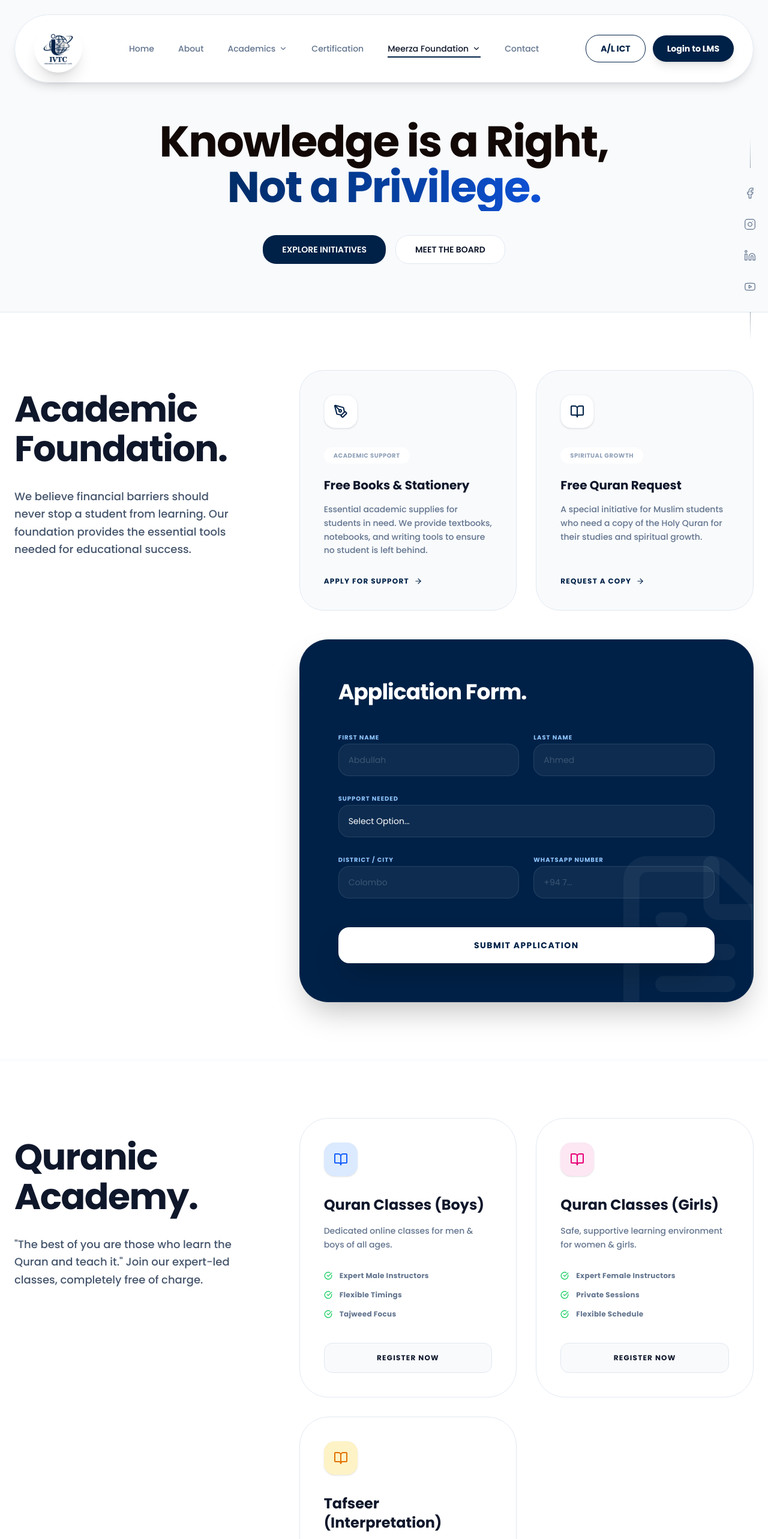
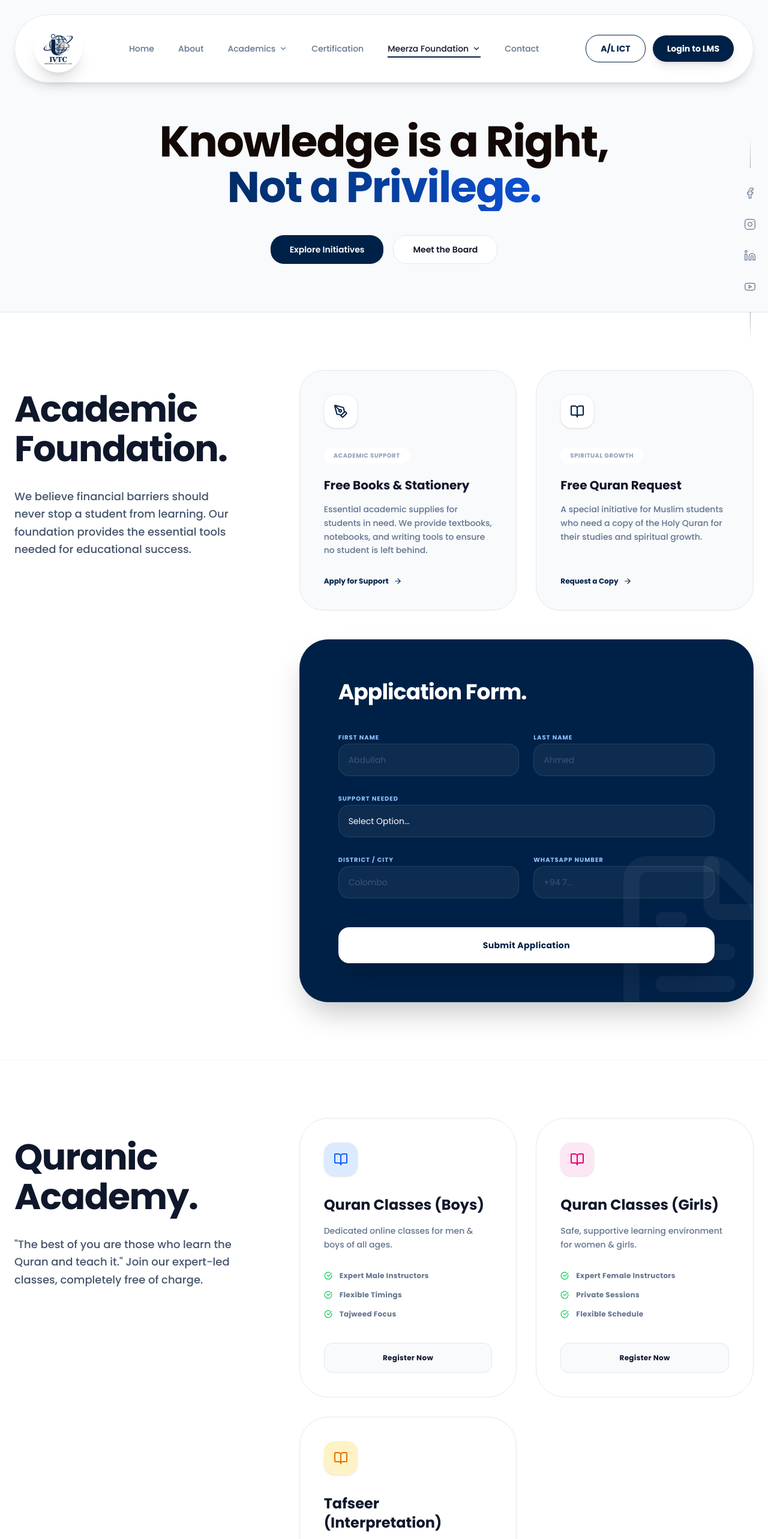
Before and after one commit to Sharjun-Hussain/ivtc-landing-page, a Next.js app: page /meerza-foundation in a window 1280 px wide. Shown: the top 2566 px of the page at 60% size. Built offline with nearby package versions, Linux system fonts and the light colour scheme.

Commit message:
refactor: remove uppercase text-transform from UI components for improved readability

```diff
--- a/components/MeerzaFoundation/InitiativesAcademicAid.jsx
+++ b/components/MeerzaFoundation/InitiativesAcademicAid.jsx
@@ -96,7 +96,7 @@ const InitiativesAcademicAid = () => {
                     </p>
                     <button
                       onClick={() => handleApply(offer.title)}
-                      className="text-xs font-bold uppercase tracking-widest text-[#002147] dark:text-blue-400 flex items-center gap-2 hover:gap-3 transition-all"
+                      className="text-xs font-bold text-[#002147] dark:text-blue-400 flex items-center gap-2 hover:gap-3 transition-all"
                     >
                       {offer.action} <ArrowRight size={14} />
                     </button>
@@ -166,7 +166,7 @@ const InitiativesAcademicAid = () => {
                       </div>
                     </div>
 
-                    <button type="submit" className="w-full py-5 rounded-2xl bg-white text-[#002147] font-bold text-sm uppercase tracking-widest hover:bg-blue-50 transform hover:scale-[1.02] active:scale-95 transition-all mt-6 shadow-2xl">
+                    <button type="submit" className="w-full py-5 rounded-2xl bg-white text-[#002147] font-bold text-sm tracking-wide hover:bg-blue-50 transform hover:scale-[1.02] active:scale-95 transition-all mt-6 shadow-2xl">
                       Submit Application
                     </button>
                   </form>
--- a/components/MeerzaFoundation/InitiativesDigitalLibrary.jsx
+++ b/components/MeerzaFoundation/InitiativesDigitalLibrary.jsx
@@ -43,7 +43,7 @@ const InitiativesDigitalLibrary = () => {
                 Authentic Islamic knowledge, accessible to everyone, everywhere. Explore our curated collection of essential academic and spiritual texts.
               </p>
 
-              <div className="mt-8 md:mt-12 inline-flex items-center gap-3 px-6 py-3 rounded-2xl bg-slate-50 dark:bg-white/5 border border-slate-200 dark:border-white/10 text-[#002147] dark:text-blue-400 text-[11px] md:text-xs font-bold uppercase tracking-widest hover:bg-[#002147] hover:text-white transition-all cursor-pointer">
+              <div className="mt-8 md:mt-12 inline-flex items-center gap-3 px-6 py-3 rounded-2xl bg-slate-50 dark:bg-white/5 border border-slate-200 dark:border-white/10 text-[#002147] dark:text-blue-400 text-[11px] md:text-xs font-bold tracking-wide hover:bg-[#002147] hover:text-white transition-all cursor-pointer">
                 <LayoutGrid size={14} /> View All Categories
               </div>
             </ScrollReveal>
@@ -60,7 +60,7 @@ const InitiativesDigitalLibrary = () => {
                          {book.title.split(' ')[0]}
                       </div>
                       <div className="absolute inset-0 bg-[#002147]/80 opacity-0 group-hover:opacity-100 transition-all duration-500 flex items-center justify-center">
-                          <button className="h-10 px-8 bg-white text-[#002147] rounded-2xl font-bold text-[10px] md:text-xs uppercase tracking-widest transform translate-y-6 group-hover:translate-y-0 transition-transform duration-500 shadow-xl">
+                          <button className="h-10 px-8 bg-white text-[#002147] rounded-2xl font-bold text-[10px] md:text-xs tracking-wide transform translate-y-6 group-hover:translate-y-0 transition-transform duration-500 shadow-xl">
                               Preview
                           </button>
                       </div>
@@ -72,7 +72,7 @@ const InitiativesDigitalLibrary = () => {
                     <p className="text-[10px] md:text-xs font-bold text-slate-400 uppercase tracking-widest mb-6 md:mb-8">{book.author}</p>
 
                     <div className="mt-auto">
-                      <button className="w-full py-4 bg-slate-50 dark:bg-white/5 border border-slate-200 dark:border-white/10 rounded-2xl flex items-center justify-center gap-3 text-[10px] md:text-xs font-bold uppercase tracking-widest text-slate-600 dark:text-slate-300 hover:bg-[#002147] hover:text-white hover:border-[#002147] transition-all">
+                      <button className="w-full py-4 bg-slate-50 dark:bg-white/5 border border-slate-200 dark:border-white/10 rounded-2xl flex items-center justify-center gap-3 text-[10px] md:text-xs font-bold tracking-wide text-slate-600 dark:text-slate-300 hover:bg-[#002147] hover:text-white hover:border-[#002147] transition-all">
                         <Download size={16} /> {book.size} PDF
                       </button>
                     </div>
--- a/components/MeerzaFoundation/InitiativesHero.jsx
+++ b/components/MeerzaFoundation/InitiativesHero.jsx
@@ -30,13 +30,13 @@ const InitiativesHero = () => {
         <div className="flex justify-center gap-4 mt-10">
           <button
             onClick={() => document.getElementById('academic-aid')?.scrollIntoView({ behavior: 'smooth' })}
-            className="h-12 px-8 rounded-3xl bg-[#002147] dark:bg-[#003a6e] text-white font-semibold text-sm uppercase hover:scale-105 transition-transform flex items-center justify-center gap-2 outline-none"
+            className="h-12 px-8 rounded-3xl bg-[#002147] dark:bg-[#003a6e] text-white font-semibold text-sm hover:scale-105 transition-transform flex items-center justify-center gap-2 outline-none"
           >
             Explore Initiatives
           </button>
           <Link
             href="/meerza-foundation/board-of-directors"
-            className="h-12 px-8 rounded-3xl bg-white dark:bg-white/5 border border-slate-200 dark:border-white/10 text-slate-900 dark:text-white font-semibold text-sm uppercase hover:bg-slate-50 dark:hover:bg-white/10 transition-colors flex items-center justify-center outline-none"
+            className="h-12 px-8 rounded-3xl bg-white dark:bg-white/5 border border-slate-200 dark:border-white/10 text-slate-900 dark:text-white font-semibold text-sm hover:bg-slate-50 dark:hover:bg-white/10 transition-colors flex items-center justify-center outline-none"
           >
             Meet the Board
           </Link>
--- a/components/MeerzaFoundation/InitiativesQuranAcademy.jsx
+++ b/components/MeerzaFoundation/InitiativesQuranAcademy.jsx
@@ -75,7 +75,7 @@ const InitiativesQuranAcademy = () => {
                       ))}
                     </ul>
 
-                    <button className="w-full py-4 rounded-xl bg-slate-50 dark:bg-white/5 border border-slate-200 dark:border-white/10 text-slate-900 dark:text-white font-bold text-xs uppercase tracking-widest group-hover:bg-[#002147] dark:group-hover:bg-blue-600 group-hover:text-white transition-all transform group-hover:scale-[1.02]">
+                    <button className="w-full py-4 rounded-xl bg-slate-50 dark:bg-white/5 border border-slate-200 dark:border-white/10 text-slate-900 dark:text-white font-bold text-xs tracking-wide group-hover:bg-[#002147] dark:group-hover:bg-blue-600 group-hover:text-white transition-all transform group-hover:scale-[1.02]">
                       Register Now
                     </button>
                   </div>
@@ -104,7 +104,7 @@ const InitiativesQuranAcademy = () => {
                      <p className="text-slate-500 text-sm mb-6 md:mb-8 font-medium">Contact our coordinator directly.</p>
                      <div className="inline-flex items-center gap-4 px-6 md:px-8 py-4 bg-[#002147] text-white rounded-2xl shadow-xl hover:scale-105 transition-transform cursor-pointer">
                         <MessageCircle size={20} className="text-green-400" />
-                        <span className="font-bold tracking-widest text-[13px] md:text-sm">+94 71 541 9807</span>
+                        <span className="font-bold tracking-wide text-[13px] md:text-sm">+94 71 541 9807</span>
                      </div>
                   </div>
                 </div>
```
